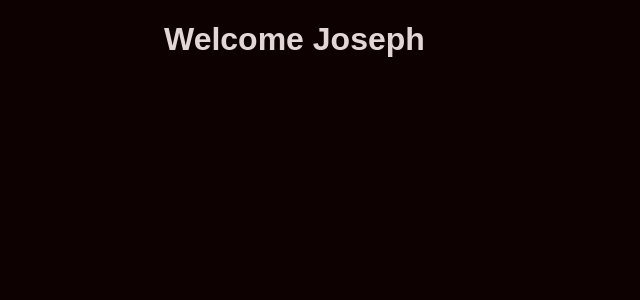
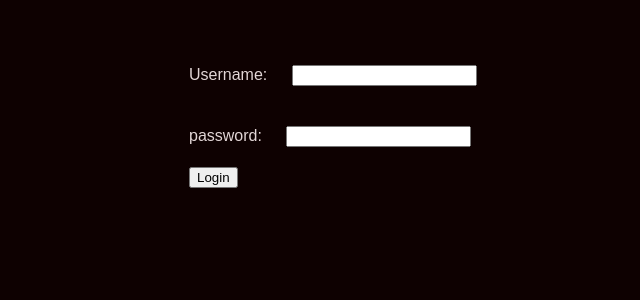
Before and after one commit to indieka900/learning-react, a React (Vite) app: page / in a window 1280 px wide. Shown: the top 300 px of the page, without its empty margins (28-668 px from the left). Built offline with nearby package versions, Linux system fonts and the light colour scheme.

Commit message:
form submission event

```diff
--- a/src/App.jsx
+++ b/src/App.jsx
@@ -1,4 +1,6 @@
 //import { UserProfile } from './component/userProfile'
+
+import { LoginForm } from "./component/LoginForm";
 
 //import { UserDetails } from "./component/userDetails"
 
@@ -30,8 +32,8 @@ export default function App(){
     //         email: "billi@mail.com"
     //     },
     // ]
-    const isAuntendicated = true;
-    const name = 'Joseph';
+    // const isAuntendicated = true;
+    // const name = 'Joseph';
     // if (isAuntendicated){
     //     return (
     //         <div>
@@ -46,7 +48,7 @@ export default function App(){
     //         </div>
     //     )
     // }
-    return (
+    /*return (
         isAuntendicated && name == "Joseph" ?
         <div>
            <h1>Welcome {name}</h1>
@@ -55,7 +57,7 @@ export default function App(){
         <div>
             <h2>You&apos;re  not logged in</h2>
         </div>
-    )
+    )*/
     // return <div>
     //     {/* <h1> New component</h1> */}
     //     {/* <UserProfile  */}
@@ -76,4 +78,7 @@ export default function App(){
     //     })}
 
     // </div>
+    return (
+        <LoginForm/>
+    )
 }
--- /dev/null
+++ b/src/component/LoginForm.jsx
@@ -0,0 +1,22 @@
+export function LoginForm() {
+    return (
+        <form onSubmit={(e) => {
+            e.preventDefault();
+            const formData = new FormData(e.target)
+            console.log(formData.get("username"));
+        }} style={{ padding: "25px" }}>
+            <label htmlFor="username">Username: </label>
+            <input type="text" name="username" id="username" style={{ margin: "20px" }} onChange={(e) => {
+                console.log(`Username: ${e.target.value}`);
+            }}
+            />
+            <br />
+            <label htmlFor="password">password: </label>
+            <input type="password" name="password" id="password" style={{ margin: "20px" }} onChange={(e) => {
+                console.log(`Password: ${e.target.value}`);
+            }} />
+            <br />
+            <button type="submit">Login</button>
+        </form>
+    )
+}
```
